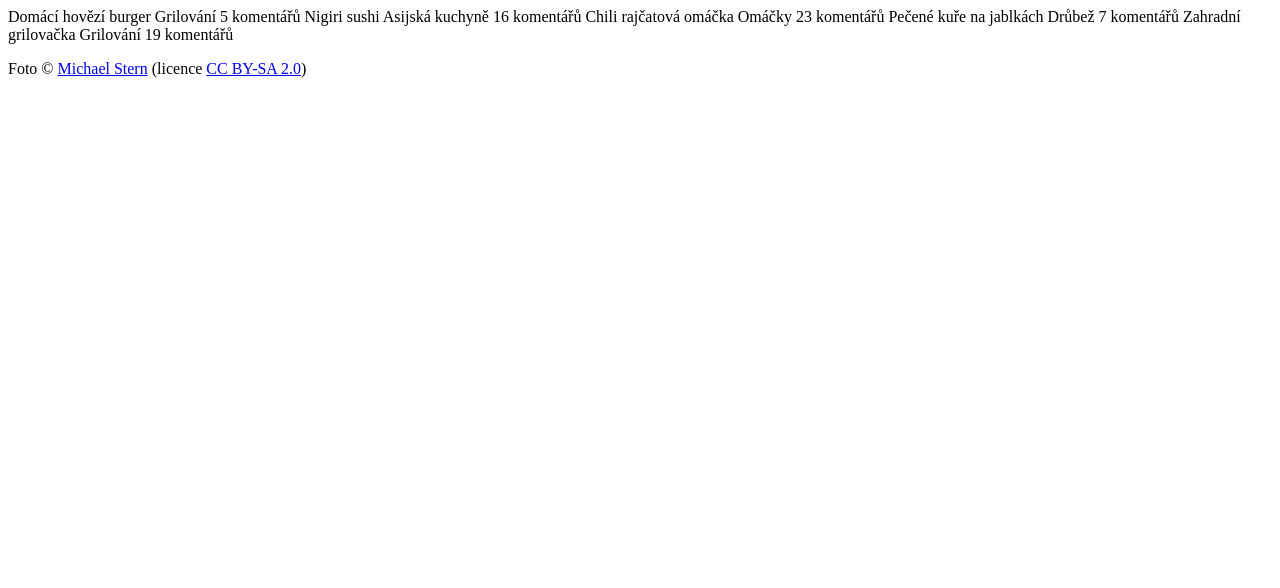
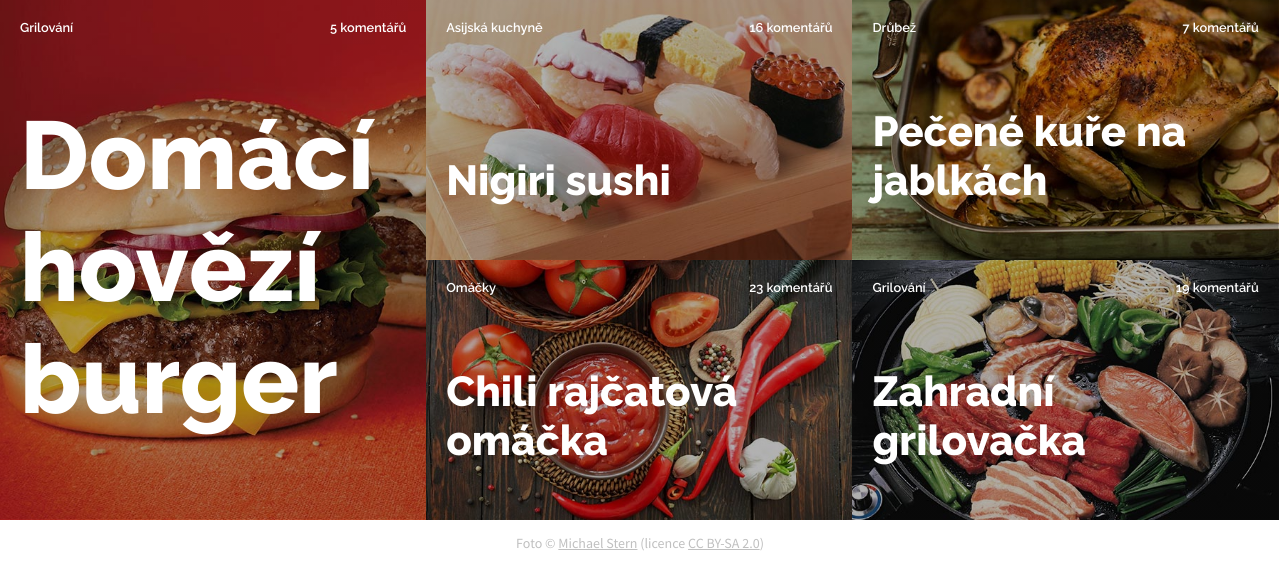
Before and after one commit to Czechitas-Liberec-HTML-CSS-2021-DK/projekt-04-recepty-madiovak, a plain HTML site: page carne/index.html in a window 1280 px wide. Drawn offline with Linux system fonts and the light colour scheme.

Commit message:
Zpracovana verze carne

```diff
--- a/carne/index.html
+++ b/carne/index.html
@@ -1,43 +1,58 @@
 <!DOCTYPE html>
 <html>
+
 <head>
     <meta charset="utf-8">
     <meta name="viewport" content="width=device-width, initial-scale=1">
     <title>Recepty</title>
     <link href="https://fonts.googleapis.com/css?family=Source+Sans+Pro:400,700|Raleway:600,800&amp;subset=latin-ext" rel="stylesheet">
-        <link rel="stylesheet" href="recepty.css">
+    <link rel="stylesheet" href="style.css">
 </head>
+
 <body>
+    <div class="obsah">
 
-        <!-- hlavni recept -->
+        <div class="hlavni recept">
+            <h1> Domácí hovězí burger</h1>
+            <div class="recept-popis">
+                <div>Grilování</div>
+                <div>5 komentářů</div>
+            </div>
+        </div>
 
-        Domácí hovězí burger
-        Grilování
-        5 komentářů
+        <div class="kategorie">
+            <div class="druhy recept">
+                <h2>Nigiri sushi</h2>
+                <div class="recept-popis">
+                    <div>Asijská kuchyně</div>
+                    <div>16 komentářů</div>
+                </div>
+            </div>
+            <div class="treti recept">
+                <h2>Chili rajčatová omáčka</h2>
+                <div class="recept-popis">
+                    <div>Omáčky</div>
+                    <div>23 komentářů</div>
+                </div>
+            </div>
+            <div class="ctvrty recept">
+                <h2>Pečené kuře na jablkách</h2>
+                <div class="recept-popis">
+                    <div>Drůbež</div>
+                    <div>7 komentářů</div>
+                </div>
+            </div>
+            <div class="paty recept">
+                <h2>Zahradní grilovačka</h2>
+                <div class="recept-popis">
+                    <div>Grilování</div>
+                    <div>19 komentářů</div>
+                </div>
+            </div>
+        </div>
 
-        <!-- maly recept 2 -->
+    </div>
 
-        Nigiri sushi
-        Asijská kuchyně
-        16 komentářů
-
-        <!-- maly recept 3 -->
-
-        Chili rajčatová omáčka
-        Omáčky
-        23 komentářů
-
-        <!-- maly recept 4 -->
-
-        Pečené kuře na jablkách
-        Drůbež
-        7 komentářů
-
-        <!-- maly recept 5 -->
-
-        Zahradní grilovačka
-        Grilování
-        19 komentářů
 
     <footer class="paticka">
         <p>Foto &copy; <a href="https://www.flickr.com/photos/68711844@N07/">Michael Stern</a> (licence <a href="https://creativecommons.org/licenses/by-sa/2.0/">CC BY-SA 2.0</a>)</p>
@@ -45,4 +60,5 @@
 
 
 </body>
+
 </html>
--- a/carne/style.css
+++ b/carne/style.css
@@ -1,3 +1,6 @@
+@import url('https://fonts.googleapis.com/css2?family=Karla&family=Montserrat&family=Raleway:wght@800&display=swap');
+@import url('https://fonts.googleapis.com/css2?family=Karla&family=Montserrat&family=Raleway:wght@800&family=Source+Sans+Pro&display=swap');
+
 /* nejsme vcerejsi, pouzivame moderni box model */
 html { box-sizing: border-box; }
 *, ::after, ::before { box-sizing: inherit; }
@@ -37,3 +40,109 @@ body {
 /* ------------------------------- */
 /* ----- DOLE BUDE TVOJE CSS ----- */
 /* ------------------------------- */
+.recept {
+    display: flex;
+    background-repeat: no-repeat;
+    background-position: center center;
+    background-size: cover;
+    color: white;
+    min-height: 90px;
+    flex-direction: column-reverse;
+    padding: 0.5rem;
+    justify-content: space-between;
+    font-family: 'Raleway';
+    font-size: 1.2rem;
+    font-weight: 800;
+}
+
+.recept-popis {
+    display: flex;
+    justify-content: space-between;
+    font-size: 0.8rem;
+    font-weight: 400;
+}
+
+.hlavni {
+    background-image: linear-gradient(to bottom, rgba(0,0,0,0.3), rgba(0,0,0,0.3)), url("images/burger.jpg");
+    min-height: 200px;
+    font-family: 'Raleway';
+    font-size: 1.75rem;
+    font-weight: 800;
+}
+
+.druhy {
+    background-image: linear-gradient(to bottom, rgba(0,0,0,0.3), rgba(0,0,0,0.3)), url("images/sushi.jpg");
+
+}
+
+.treti {
+    background-image: linear-gradient(to bottom, rgba(0,0,0,0.3), rgba(0,0,0,0.3)), url("images/rajcata.jpg");
+}
+
+.ctvrty {
+    background-image: linear-gradient(to bottom, rgba(0,0,0,0.3), rgba(0,0,0,0.3)), url("images/kure.jpg");
+}
+
+.paty {
+    background-image: linear-gradient(to bottom, rgba(0,0,0,0.3), rgba(0,0,0,0.3)), url("images/grilovani.jpg");
+}
+
+@media (min-width: 480px) {
+    .obsah {
+        display: flex;
+        flex-wrap: wrap;
+    }
+    .recept {
+        min-height: 150px;
+        font-size: 1.5rem;
+        padding: 1.25rem;
+        flex-basis: 50%;
+    }
+
+    .kategorie {
+        display: flex;
+        flex-wrap: wrap;
+    }
+
+    .hlavni {
+        min-height: 250px;
+        font-size: 2rem;
+        flex-basis: 100%;
+    }
+
+    .druhy {
+        order: 1;
+    }
+
+    .treti {
+        order: 3;
+    }
+
+    .ctvrty {
+        order: 2;
+    }
+
+    .paty {
+        order: 4;
+    }
+
+
+}
+
+@media (min-width: 860px) {
+    .kategorie {
+        flex-basis: 66.6%;
+    }
+
+    .recept {
+        min-height: 200px;
+        font-size: 1.75rem;
+    }
+
+    .hlavni {
+        min-height: 400px;
+        font-size: 3rem;
+        flex-basis: 33.3%;
+    }
+
+}
```
Lines whose indentation alone changed are shown as unchanged.
